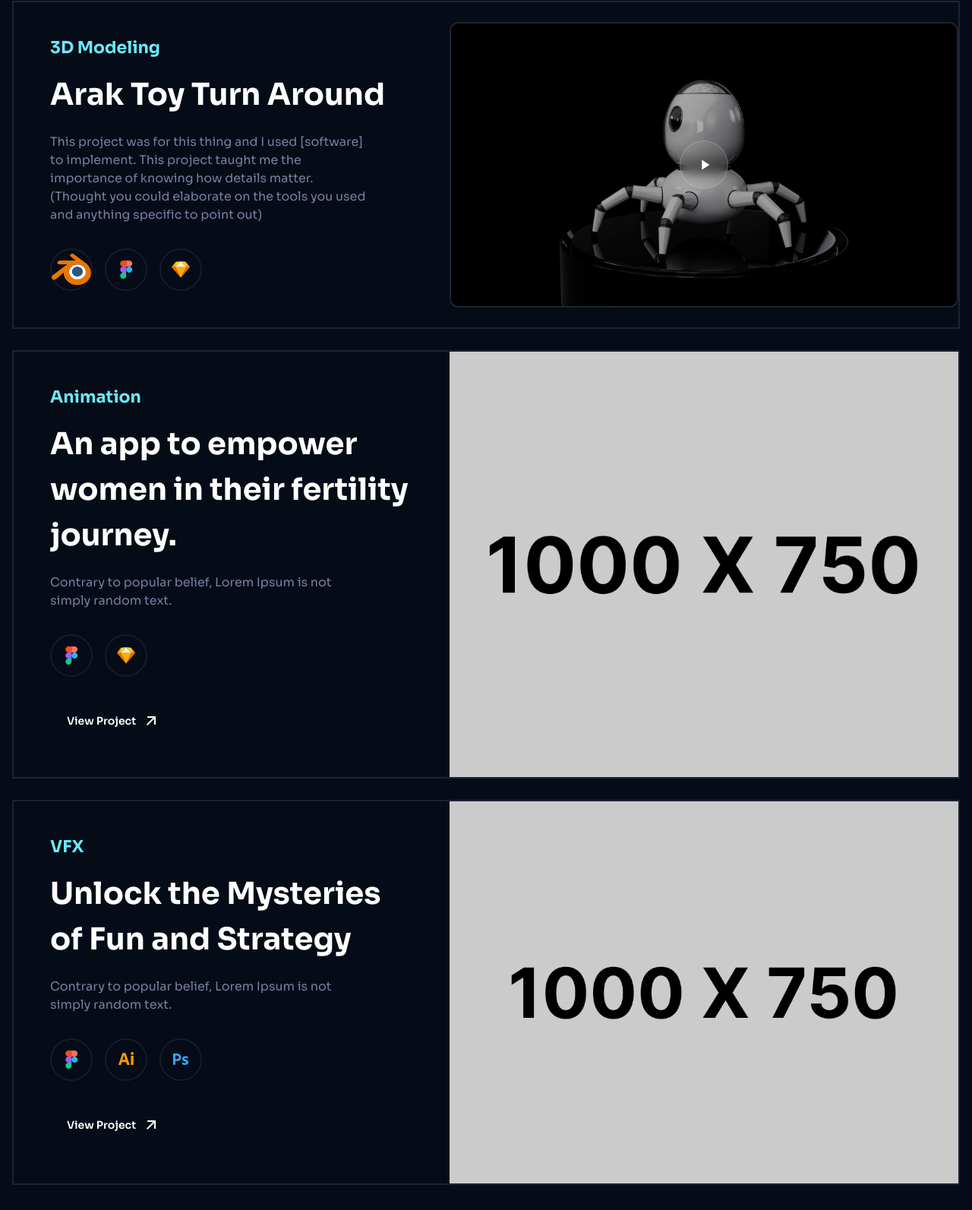
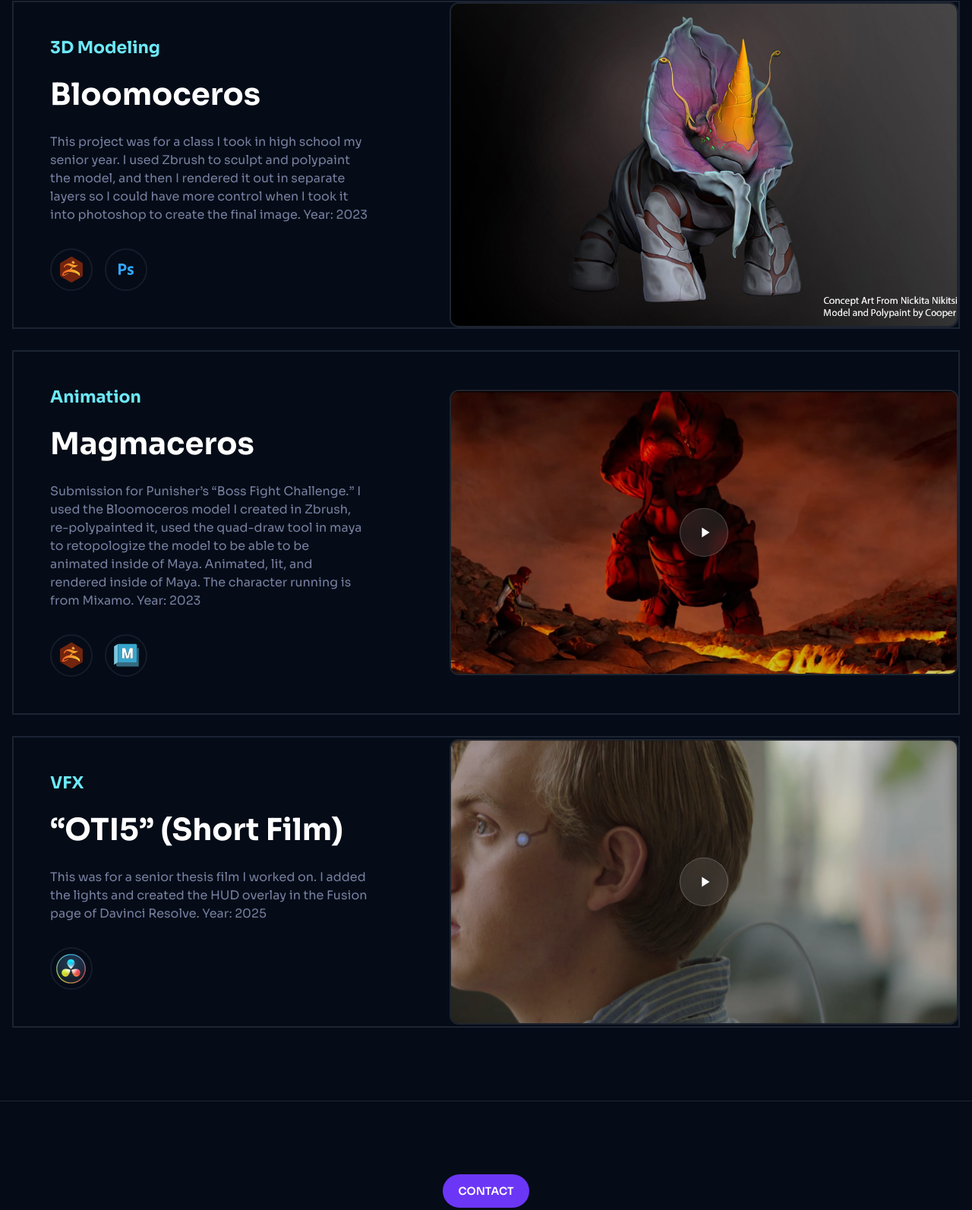
Before and after one commit to Blaker19/cooperh.com, a website: page src/index.html in a window 1280 px wide. Shown: the part 2071-3664 px from the top of the page at 76% size. Drawn offline with Linux system fonts and the light colour scheme.

Commit message:
Update site

```diff
--- a/src/index.html
+++ b/src/index.html
@@ -368,39 +368,90 @@ End Home -->
                         <p class="mt-5 text-gray max-w-[708px] mx-auto">We craft digital, graphic and dimensional thinking, to create category leading brand experiences that have meaning .</p>
                     </div>
                 </div>
+
+
+
+
+
 <div class="grid grid-cols-1 mt-14 gap-7">
+ <!-- Start 3D Model Project #1 -->
  <div class="flex flex-wrap lg:flex-nowrap items-stretch border-2 border-gray/20 dark:border-white/[12%]" data-aos="fade-up">
     <div class="order-2 p-10 md:p-12 lg:flex-1 lg:order-1">
         <p class="text-warning text-[22px] font-bold">3D Modeling</p>
         <a href="javascript:;" class="font-bold text-2xl/normal md:text-3xl/normal lg:text-[40px]/normal inline-block mt-5">
-                                Arak Toy Turn Around
+            Bloomoceros
         </a>
-                            <p class="text-gray max-w-[420px] mt-3 md:mt-5">This project was for this thing and I used [software] to implement. This project taught me the importance of knowing how details matter. (Thought you could elaborate on the tools you used and anything specific to point out)</p>
+        <p class="text-gray max-w-[420px] mt-3 md:mt-5">This project was for a class I took in high school my senior year. I used Zbrush to sculpt and polypaint the model, and then I rendered it out in separate layers so I could have more control when I took it into photoshop to create the final image. Year: 2023</p>
         <div class="flex items-center gap-4 mt-5 md:mt-8">
             <div class="border-2 border-gray/[14%] h-14 w-14 rounded-full flex items-center justify-center">
-                                    <img src="assets/images/blender-ex.svg" alt="">
-                                </div>
-
-                                <div class="border-2 border-gray/[14%] h-14 w-14 rounded-full flex items-center justify-center">
-                                    <img src="assets/images/figma-ex.svg" alt="">
+                <img src="assets/images/zbrush-ex.svg" alt="">
             </div>
             <div class="border-2 border-gray/[14%] h-14 w-14 rounded-full flex items-center justify-center">
-                                    <img src="assets/images/sketch-ex.svg" alt="">
+                <img src="assets/images/ps-ex.svg" alt="">
             </div>
         </div>
 
+    </div>
+    <div class="xl:max-w-[670px] lg:max-w-[400px] w-full lg:order-2 order-1">
+      <button
+        type="button"
+        class="group relative w-full h-full overflow-hidden rounded-xl border-2 border-white/10 hover:border-purple/60 transition"
+        data-image-src="assets/images/Portfolio/Bloomoceros.jpg"
+        aria-label="Open image: Bloomoceros"
+      >
+        <img
+          src="assets/images/Portfolio/Bloomoceros.jpg"
+          class="object-cover w-full h-full mx-auto"
+          alt="Bloomoceros"
+        />
+
+        <!-- subtle hover overlay (optional, nice UX) -->
+        <div class="absolute inset-0 bg-black/0 group-hover:bg-black/20 transition"></div>
+
+        <!-- small expand icon bottom-right (optional) -->
+        <div class="absolute bottom-3 right-3 w-10 h-10 rounded-full bg-black/50 border border-white/20 text-white flex items-center justify-center opacity-0 group-hover:opacity-100 transition">
+          <svg width="18" height="18" viewBox="0 0 24 24" fill="currentColor">
+            <path d="M14 3h7v7h-2V6.41l-9.29 9.3-1.42-1.42 9.3-9.29H14V3z"></path>
+            <path d="M5 5h6V3H3v8h2V5z"></path>
+            <path d="M19 19h-6v2h8v-8h-2v6z"></path>
+            <path d="M5 19v-6H3v8h8v-2H5z"></path>
+          </svg>
+        </div>
+      </button>
+    </div>
+</div>
+<!-- End 3D Model Project #1 -->
+
+
+ <!-- Start Animation Project #1 (VIDEO) -->
+<div class="flex flex-wrap lg:flex-nowrap items-stretch border-2 border-gray/20 dark:border-white/[12%]" data-aos="fade-up">
+    <div class="order-2 p-10 md:p-12 lg:flex-1 lg:order-1">
+        <p class="text-warning text-[22px] font-bold">Animation</p>
+        <a href="javascript:;" class="font-bold text-2xl/normal md:text-3xl/normal lg:text-[40px]/normal inline-block mt-5">
+          Magmaceros
+        </a>
+        <p class="text-gray max-w-[420px] mt-3 md:mt-5">Submission for Punisher’s “Boss Fight Challenge.” I used the Bloomoceros model I created in Zbrush, re-polypainted it, used the quad-draw tool in maya to retopologize the model to be able to be animated inside of Maya. Animated, lit, and rendered inside of Maya. The character running is from Mixamo.
+          Year: 2023</p>
+          <div class="flex items-center gap-4 mt-5 md:mt-8">
+            <div class="border-2 border-gray/[14%] h-14 w-14 rounded-full flex items-center justify-center">
+                <img src="assets/images/zbrush-ex.svg" alt="">
+            </div>
+            <div class="border-2 border-gray/[14%] h-14 w-14 rounded-full flex items-center justify-center">
+                <img src="assets/images/maya-ex.svg" alt="">
+            </div>
+        </div>
     </div>
     <div class="xl:max-w-[670px] lg:max-w-[400px] w-full lg:order-2 order-1 flex items-center justify-center p-6 lg:p-0">
         <button
           type="button"
           class="group relative w-full overflow-hidden rounded-xl border-2 border-white/10 hover:border-purple/60 transition aspect-video"
-                              data-vimeo-id="1158272829"
-                              data-vimeo-hash="6188c32059"
-                              aria-label="Play video: Arak Toy Turnaround"
+          data-vimeo-id="1158649156"
+          data-vimeo-hash="1026b5d1b1"
+          aria-label="Play video: Magmaceros"
         >
           <img
-                                src="assets/images/arak-poster.jpg"
-                                alt="Arak Toy Turnaround video preview"
+            src="assets/images/portfolio/magmaceros-poster.jpg"
+            alt="Magmaceros video preview"
             class="w-full h-full object-cover"
           />
 
@@ -417,69 +468,57 @@ End Home -->
           </div>
         </button>
       </div>
+  </div>
+  <!-- End Animation Project #1 -->
 
 
-
-                    </div>
-                    <div class="flex flex-wrap lg:flex-nowrap items-stretch border-2 border-gray/20 dark:border-white/[12%]" data-aos="fade-up">
-                        <div class="order-2 p-10 md:p-12 lg:flex-1 lg:order-1">
-                            <p class="text-warning text-[22px] font-bold">Animation</p>
-                            <a href="javascript:;" class="font-bold text-2xl/normal md:text-3xl/normal lg:text-[40px]/normal inline-block mt-5">
-                                An app to empower women in their fertility journey.
-                            </a>
-                            <p class="text-gray max-w-[420px] mt-3 md:mt-5">Contrary to popular belief, Lorem Ipsum is not simply random text.</p>
-                            <div class="flex items-center gap-4 mt-5 md:mt-8">
-                                <div class="border-2 border-gray/[14%] h-14 w-14 rounded-full flex items-center justify-center">
-                                    <img src="assets/images/figma-ex.svg" alt="">
-                                </div>
-                                <div class="border-2 border-gray/[14%] h-14 w-14 rounded-full flex items-center justify-center">
-                                    <img src="assets/images/sketch-ex.svg" alt="">
-                                </div>
-                            </div>
-                            <div class="inline-block mt-8">
-                                <a href="javascript:;" class="flex items-center gap-2.5 py-3.5 text-sm font-semibold px-5 border-2 border-dark duration-300 hover:bg-dark hover:text-white dark:border-white/[14%] dark:hover:bg-white dark:hover:text-dark">
-                                    View Project
-                                    <svg width="20" height="20" viewBox="0 0 20 20" fill="none" xmlns="http://www.w3.org/2000/svg">
-                                        <path d="M14.0035 7.4083L5.41176 16L4 14.5882L12.5917 5.99654H5.01905V4H16V14.981H14.0035V7.4083Z" fill="currentColor" />
-                                    </svg>
-                                </a>
-                            </div>
-                        </div>
-                        <div class="xl:max-w-[670px] lg:max-w-[400px] w-full lg:order-2 order-1">
-                            <img src="assets/images/work-2.png" class="object-cover w-full h-full mx-auto" alt="">
-                        </div>
-                    </div>
+  <!-- Start VFX Project #1 (VIDEO)-->
   <div class="flex flex-wrap lg:flex-nowrap items-stretch border-2 border-gray/20 dark:border-white/[12%]" data-aos="fade-up">
     <div class="order-2 p-10 md:p-12 lg:flex-1 lg:order-1">
         <p class="text-warning text-[22px] font-bold">VFX</p>
         <a href="javascript:;" class="font-bold text-2xl/normal md:text-3xl/normal lg:text-[40px]/normal inline-block mt-5">
-                                Unlock the Mysteries of Fun and Strategy
+          “OTI5” (Short Film)
         </a>
-                            <p class="text-gray max-w-[420px] mt-3 md:mt-5">Contrary to popular belief, Lorem Ipsum is not simply random text.</p>
+        <p class="text-gray max-w-[420px] mt-3 md:mt-5">This was for a senior thesis film I worked on. I added the lights and created the HUD overlay in the Fusion page of Davinci Resolve.
+          Year: 2025</p>
         <div class="flex items-center gap-4 mt-5 md:mt-8">
             <div class="border-2 border-gray/[14%] h-14 w-14 rounded-full flex items-center justify-center">
-                                    <img src="assets/images/figma-ex.svg" alt="">
-                                </div>
-                                <div class="border-2 border-gray/[14%] h-14 w-14 rounded-full flex items-center justify-center">
-                                    <img src="assets/images/ai-ex.svg" alt="">
-                                </div>
-                                <div class="border-2 border-gray/[14%] h-14 w-14 rounded-full flex items-center justify-center">
-                                    <img src="assets/images/ps-ex.svg" alt="">
+                <img src="assets/images/davinci-ex24m.png" alt="">
             </div>
         </div>
-                            <div class="inline-block mt-8">
-                                <a href="javascript:;" class="flex items-center gap-2.5 py-3.5 text-sm font-semibold px-5 border-2 border-dark duration-300 hover:bg-dark hover:text-white dark:border-white/[14%] dark:hover:bg-white dark:hover:text-dark">
-                                    View Project
-                                    <svg width="20" height="20" viewBox="0 0 20 20" fill="none" xmlns="http://www.w3.org/2000/svg">
-                                        <path d="M14.0035 7.4083L5.41176 16L4 14.5882L12.5917 5.99654H5.01905V4H16V14.981H14.0035V7.4083Z" fill="currentColor" />
+
+    </div>
+    <div class="xl:max-w-[670px] lg:max-w-[400px] w-full lg:order-2 order-1 flex items-center justify-center p-6 lg:p-0">
+        <button
+          type="button"
+          class="group relative w-full overflow-hidden rounded-xl border-2 border-white/10 hover:border-purple/60 transition aspect-video"
+          data-vimeo-id="1158649226"
+          data-vimeo-hash="6767a78a47"
+          aria-label="Play video: OT15"
+        >
+          <img
+            src="assets/images/Portfolio/OT15_poster.jpg"
+            alt="OT15 short video preview"
+            class="w-full h-full object-cover"
+          />
+
+          <!-- dark overlay on hover -->
+          <div class="absolute inset-0 bg-black/20 group-hover:bg-black/35 transition"></div>
+
+          <!-- play button -->
+          <div class="absolute inset-0 flex items-center justify-center">
+            <div class="w-16 h-16 rounded-full bg-white/10 border border-white/20 backdrop-blur flex items-center justify-center group-hover:scale-105 transition">
+              <svg width="22" height="22" viewBox="0 0 24 24" fill="currentColor" class="text-white translate-x-[1px]">
+                <path d="M8 5v14l11-7z"></path>
               </svg>
-                                </a>
             </div>
           </div>
-                        <div class="xl:max-w-[670px] lg:max-w-[400px] w-full lg:order-2 order-1">
-                            <img src="assets/images/work-3.png" class="object-cover w-full h-full mx-auto" alt="">
+        </button>
       </div>
 </div>
+<!-- End VFX Project #1 -->
+
+
 
                 </div>
             </div>
```
Lines whose indentation alone changed are shown as unchanged.
